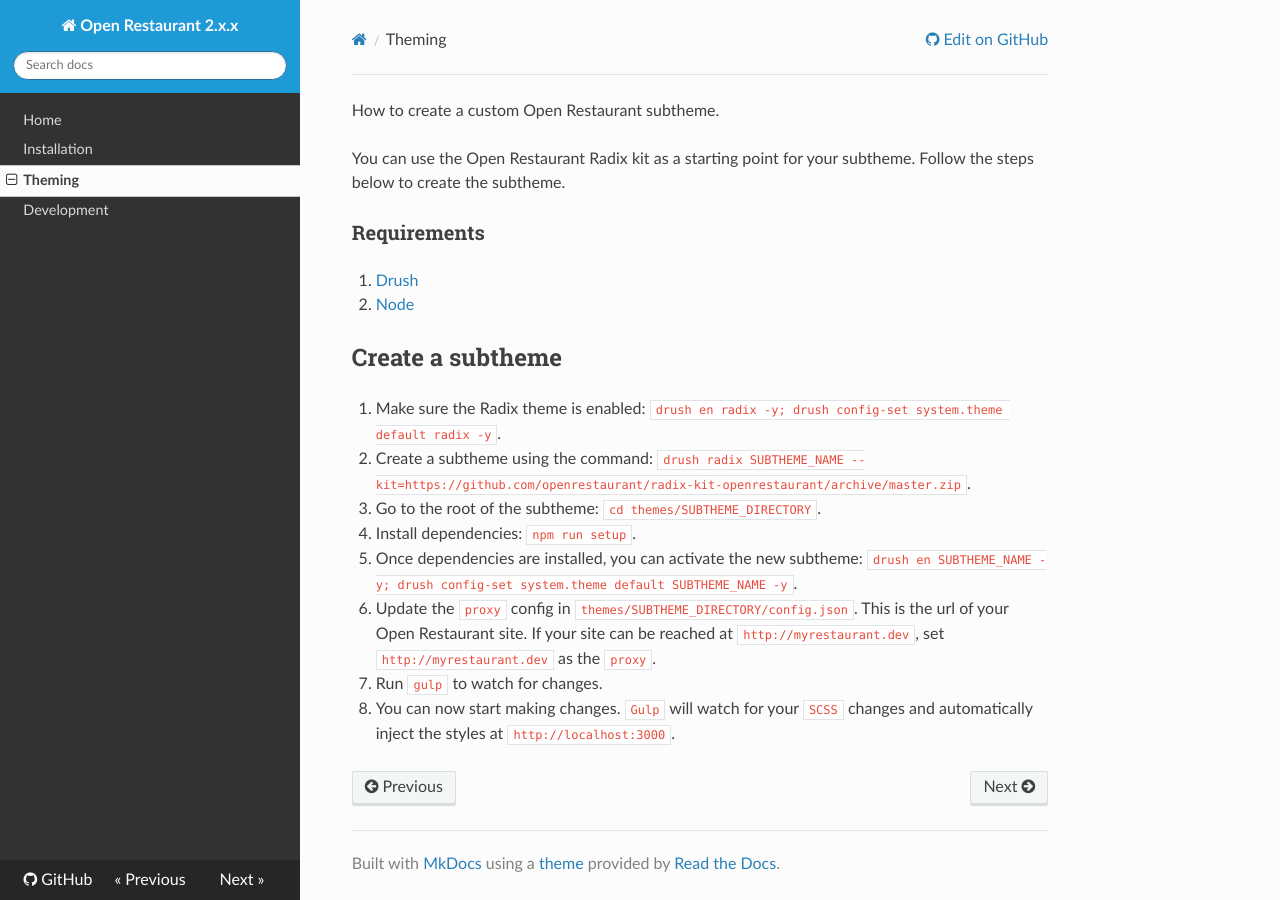
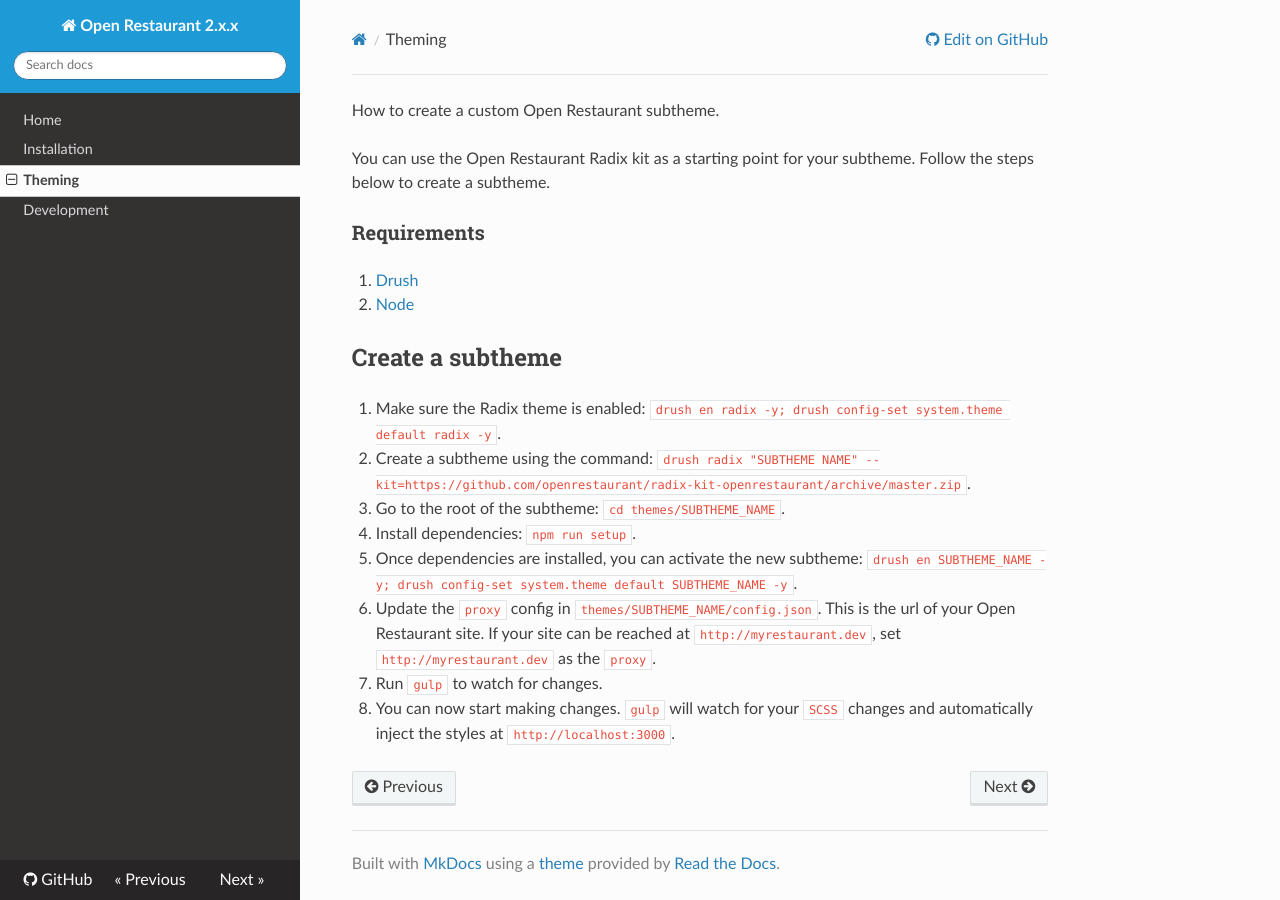
Before and after one commit to openrestaurant/docs, an MkDocs documentation site: the page built from docs/theming.md, in a window 1280 px wide. Built offline with MkDocs 1.6.1, drawn with Linux system fonts in a browser that asks for light colours; nearby versions of some CDN libraries; old or Windows-style settings are respelled for this version of MkDocs.

Commit message:
Updated theming.md

```diff
--- a/docs/theming.md
+++ b/docs/theming.md
@@ -1,6 +1,6 @@
 How to create a custom Open Restaurant subtheme.
 
-You can use the Open Restaurant Radix kit as a starting point for your subtheme. Follow the steps below to create the subtheme.
+You can use the Open Restaurant Radix kit as a starting point for your subtheme. Follow the steps below to create a subtheme.
 
 ### Requirements
 
@@ -10,10 +10,10 @@ You can use the Open Restaurant Radix kit as a starting point for your subtheme.
 ## Create a subtheme
 
 1. Make sure the Radix theme is enabled: `drush en radix -y; drush config-set system.theme default radix -y`.
-2. Create a subtheme using the command: `drush radix SUBTHEME_NAME --kit=https://github.com/openrestaurant/radix-kit-openrestaurant/archive/master.zip`.
-3. Go to the root of the subtheme: `cd themes/SUBTHEME_DIRECTORY`.
+2. Create a subtheme using the command: `drush radix "SUBTHEME NAME" --kit=https://github.com/openrestaurant/radix-kit-openrestaurant/archive/master.zip`.
+3. Go to the root of the subtheme: `cd themes/SUBTHEME_NAME`.
 4. Install dependencies: `npm run setup`.
 5. Once dependencies are installed, you can activate the new subtheme: `drush en SUBTHEME_NAME -y; drush config-set system.theme default SUBTHEME_NAME -y`.
-6. Update the `proxy` config in `themes/SUBTHEME_DIRECTORY/config.json`. This is the url of your Open Restaurant site. If your site can be reached at `http://myrestaurant.dev`, set `http://myrestaurant.dev` as the `proxy`.
+6. Update the `proxy` config in `themes/SUBTHEME_NAME/config.json`. This is the url of your Open Restaurant site. If your site can be reached at `http://myrestaurant.dev`, set `http://myrestaurant.dev` as the `proxy`.
 7. Run `gulp` to watch for changes.
-8. You can now start making changes. `Gulp` will watch for your `SCSS` changes and automatically inject the styles at `http://localhost:3000`.
+8. You can now start making changes. `gulp` will watch for your `SCSS` changes and automatically inject the styles at `http://localhost:3000`.
```
